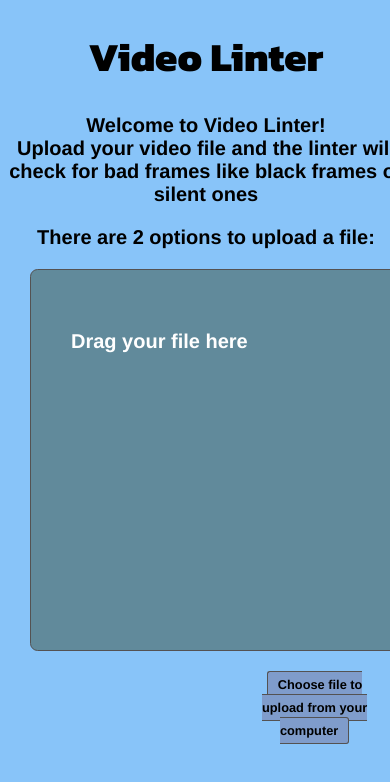
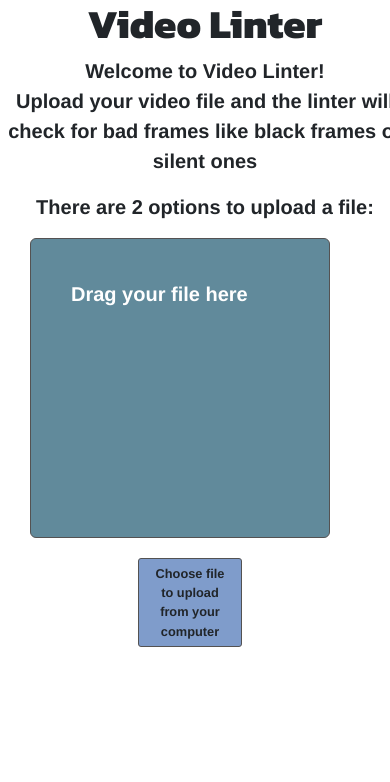
Before and after one commit to d1cker/VideoLinter, a Vue app in the folder GUI/: page / in a window 390 px wide. Shown: the top 782 px of the page. Built offline with nearby package versions, Linux system fonts and the light colour scheme; a web font is replaced by a local one.

Commit message:
Fileupload button is responsive

```diff
--- a/GUI/package.json
+++ b/GUI/package.json
@@ -11,6 +11,7 @@
   },
   "dependencies": {
     "blink": "^5.0.1",
+    "bootstrap": "^4.3.1",
     "core-js": "^2.6.5",
     "epic-spinners": "^1.1.0",
     "julia": "^1.0.0",
--- a/GUI/src/App.vue
+++ b/GUI/src/App.vue
@@ -4,8 +4,12 @@
       <h1>Video Linter</h1>
       <p>Welcome to Video Linter! <br> Upload your video file and the linter will check for bad frames like black frames or silent ones</p>
       <p>There are 2 options to upload a file:</p>
-      <dragAndDrop @file-uploaded="updateFile"/>
-      <openDialog @file-uploaded="updateFile"/>
+      <div class="container">
+        <div class="row align-items-start">
+          <dragAndDrop class="col-sm" @file-uploaded="updateFile"/>
+          <openDialog class="col-sm" @file-uploaded="updateFile"/>
+        </div>
+      </div>
     </div>
 
     <div v-if="fileUpload && !resultsReady" class="loading">
@@ -89,6 +93,7 @@ export default {
 
 body{
   margin:auto;
+  margin-top: 10px;
   background-color: rgba(114, 186, 249, 0.845);
 }
 #app {
--- a/GUI/src/main.js
+++ b/GUI/src/main.js
@@ -1,5 +1,6 @@
 import Vue from 'vue'
 import App from './App.vue'
+import 'bootstrap/dist/css/bootstrap.min.css'
 
 Vue.config.productionTip = false
 
```
Also changed, not shown: 13 other files (tests, documents, lock files or other folders).
